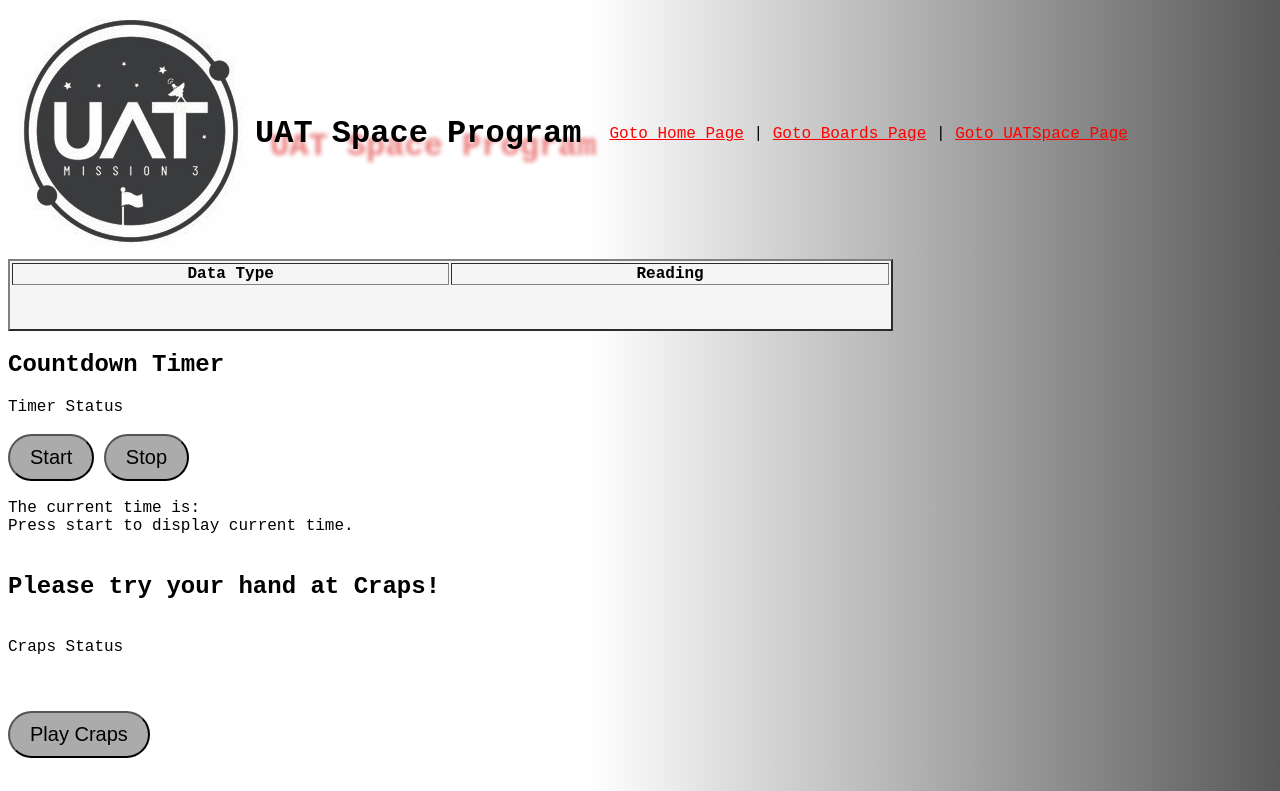
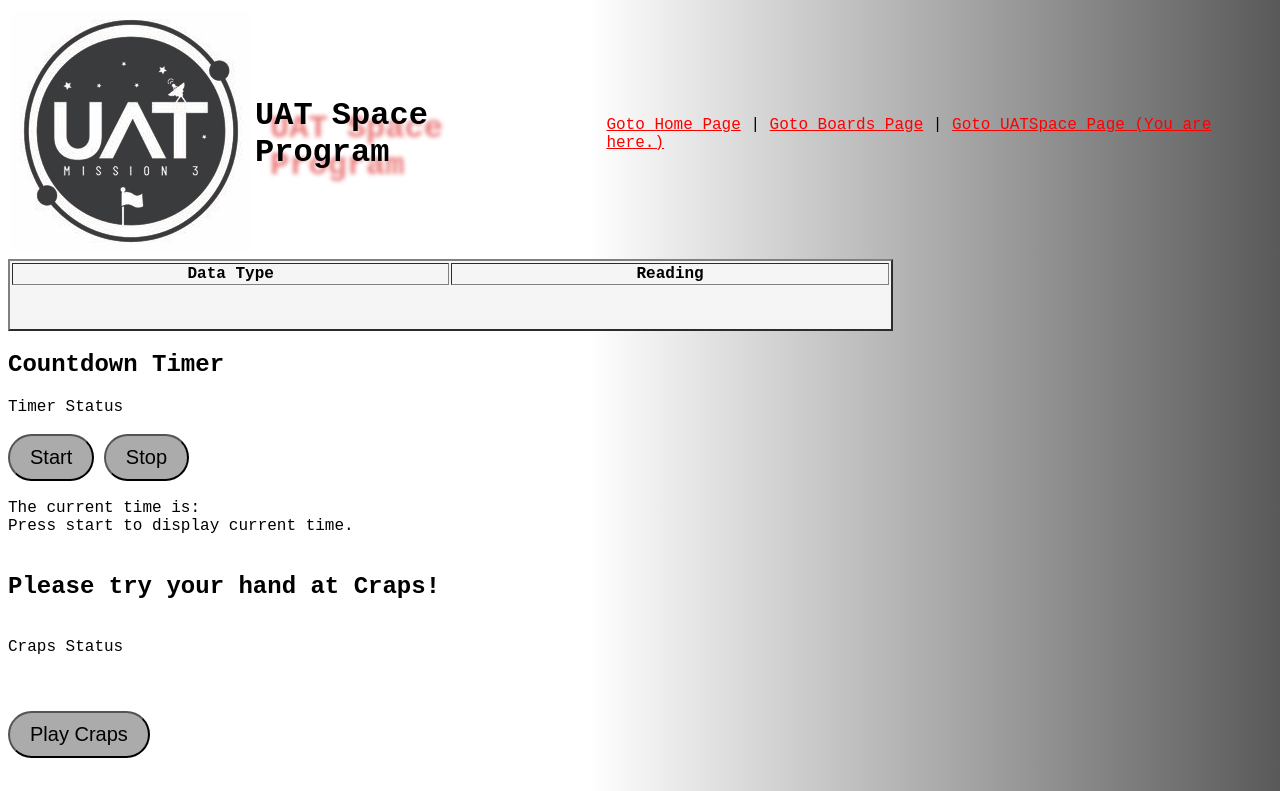
Before and after one commit to joshbet/joshbet.github.io, a plain HTML site: page uatSpace.html in a window 1280 px wide. Shown: the top 791 px of the page. Drawn offline with Linux system fonts and the light colour scheme.

Commit message:
Update uatSpace.html

```diff
--- a/uatSpace.html
+++ b/uatSpace.html
@@ -41,7 +41,7 @@ josbech1@uat.edu-->
                 </td>
                 <td>
                             <!--clickable links to other pages-->
-                     <a href="./index.html" class="nav2">Goto Home Page</a>  | <a href="./boards.html" class="nav2">Goto Boards Page</a>  | <a href="./uatSpace.html" class="nav2">Goto UATSpace Page</a>
+                     <a href="./index.html" class="nav2">Goto Home Page</a>  | <a href="./boards.html" class="nav2">Goto Boards Page</a>  | <a href="./uatSpace.html" class="nav2">Goto UATSpace Page (You are here.)</a>
                 </td>
             </tr>
 
```
